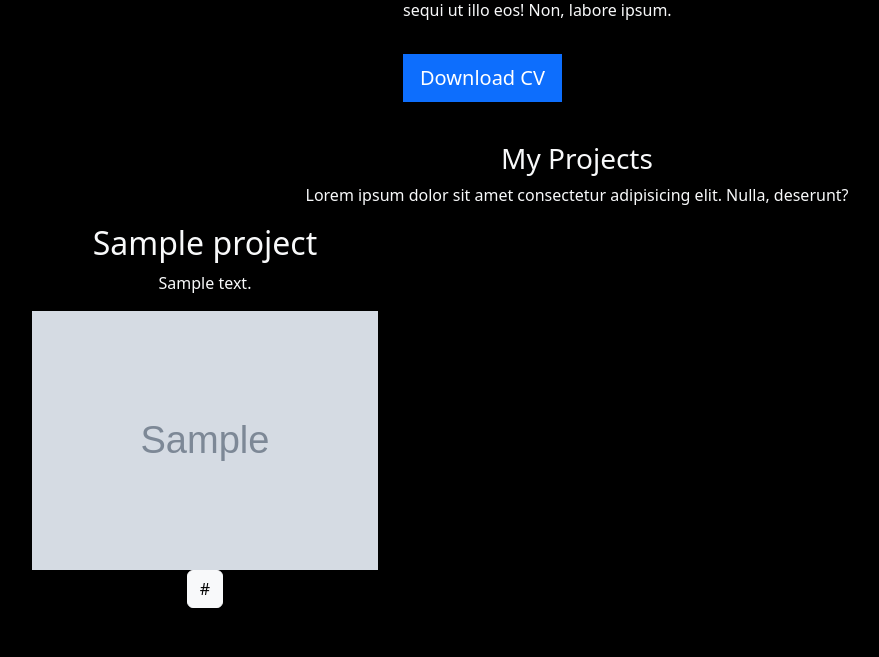
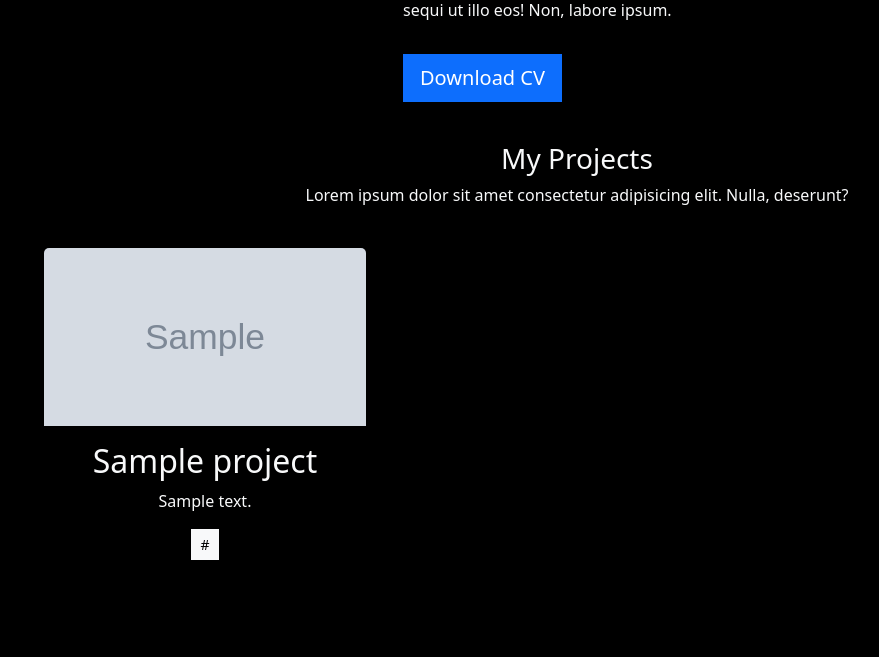
Before and after one commit to TakahiroKz/app-portfolio, a Django app: page / in a window 1280 px wide. Shown: the part 597-1254 px from the top of the page, without its empty margins (63-942 px from the left). After the commit the page ends 1157 px from the top, so only its background shows below. Run offline with Django 4.2, Linux system fonts and the light colour scheme; tables that the repository leaves empty hold one stand-in row (values such as "Sample post"); grey boxes marked "Sample" are stand-in pictures.

Commit message:
Se termina el projecto.

```diff
--- a/portfolio/static/main.css
+++ b/portfolio/static/main.css
@@ -20,3 +20,15 @@
 .project-id{
     width: auto
 }
+
+.align-bottom {
+    text-align: bottom;
+}
+
+.img-portfolio {
+    height: 178px;
+}
+
+.img-post{
+    width: 100%;
+}
--- a/portfolio/templates/home.html
+++ b/portfolio/templates/home.html
@@ -26,14 +26,14 @@
 
     {%for project in projects %}
 
-    <div class="col-md-4">
-        <div class="card bg-black card-project">
-            <div class="car-body text-light">
+    <div class="col-md-4 p-4">
+        <div class="card bg-black card-project h-100">
+          <img src="{{project.image.url }}" class="card-img-top img-portfolio" />
+            <div class="card-body text-light">
                 <h2>{{project.title}}</h2>
                 <p>{{project.description}}</p>
-                <img  src="{{project.image.url}}" alt="{{project.title}}" class="img-fluid project-img"/>
                 {%if project.url %}
-                    <a href="{{project.url}}" class="btn btn-light" rounded-0 btn-sm target="_blank">{{project.url}}</a>
+                    <a href="{{project.url}}" class="btn btn-light rounded-0 btn-sm align-bottom" target="_blank">{{project.url}}</a>
                 {%endif%}
             </div>
         </div>
```
Also changed, not shown: blog/templates/post.html (+5 -2 lines), media/portfolio/images/ErrorSincronizacion2_R7ZuY2P.jpg (added).
